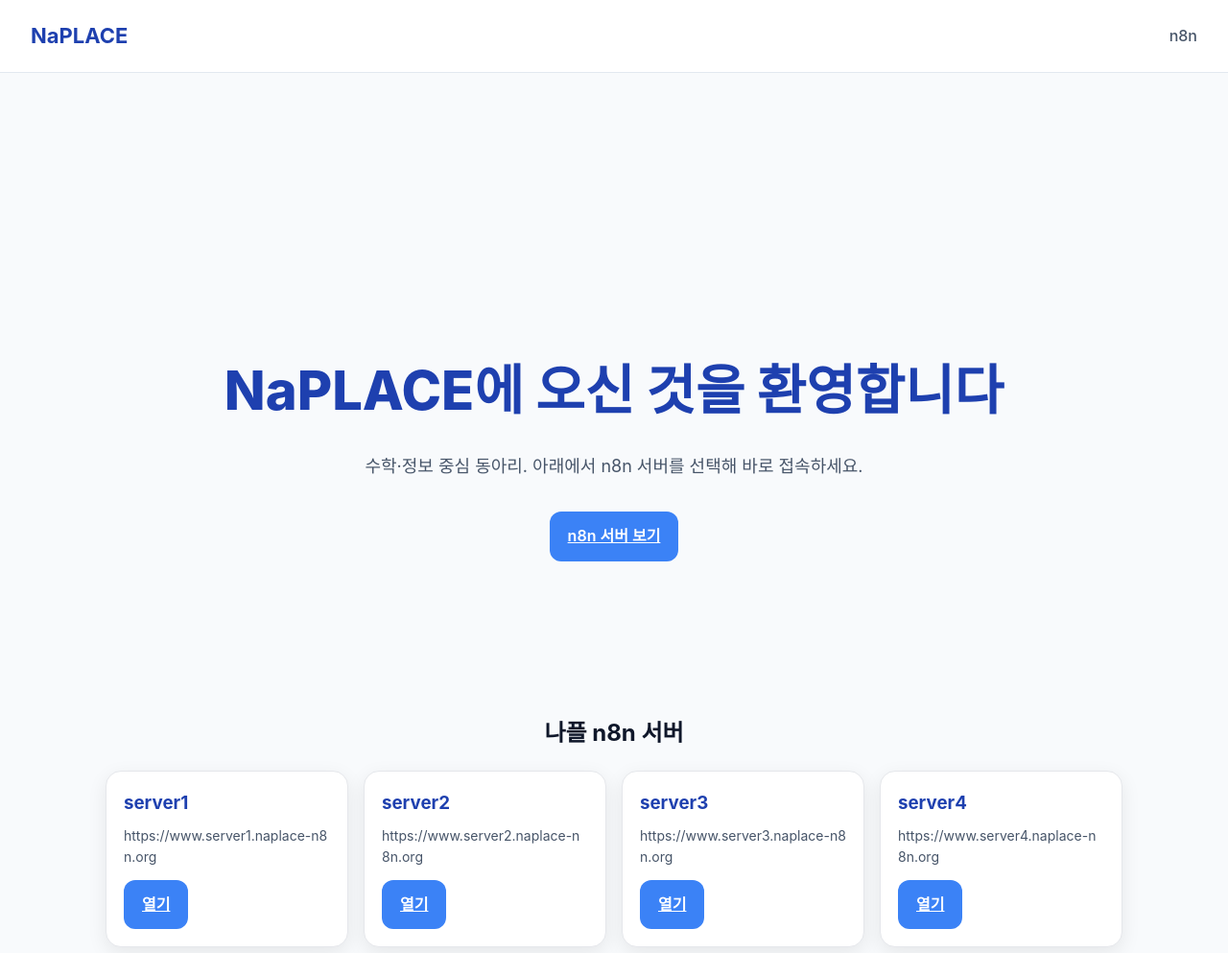
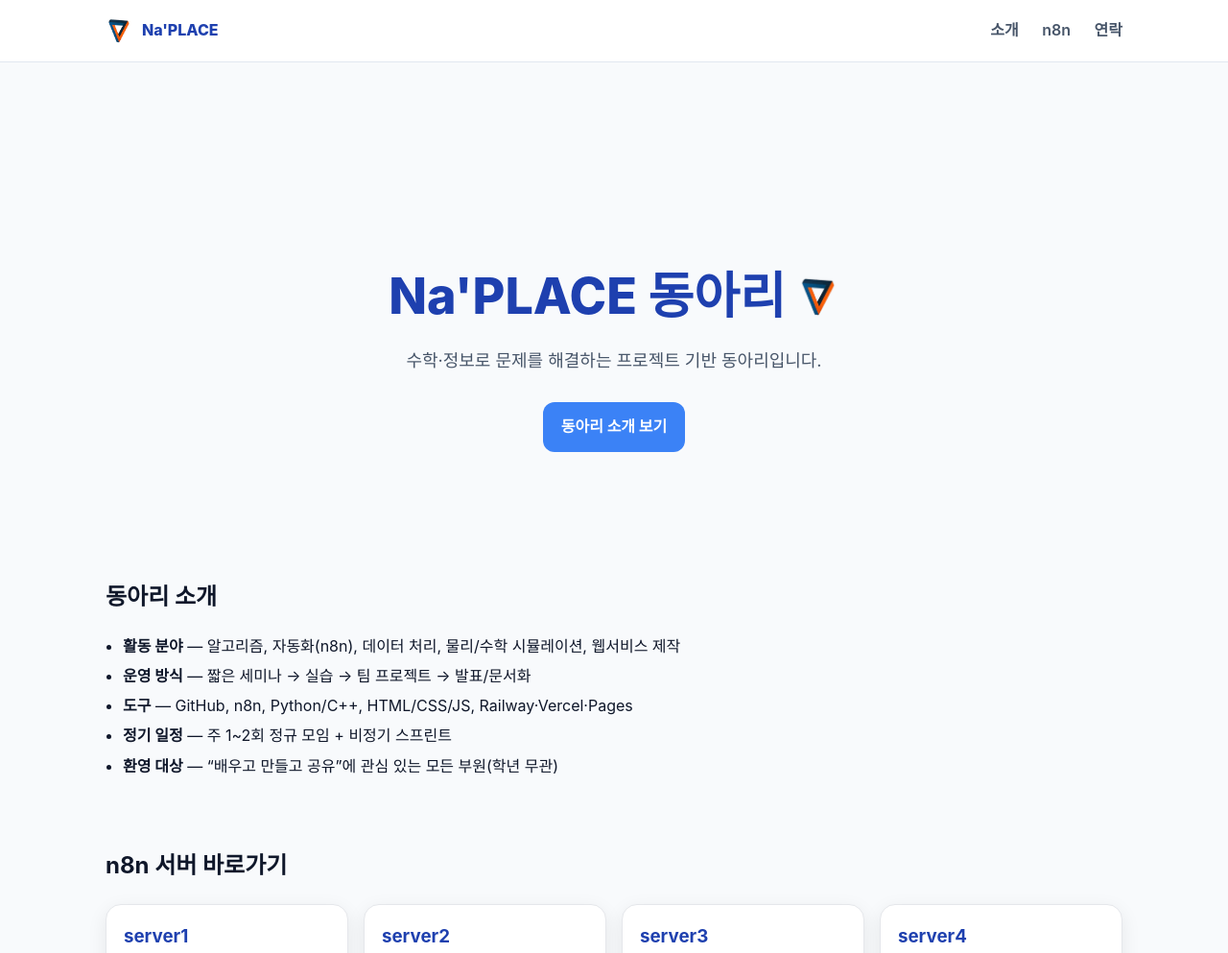
Before and after one commit to colddog09/naplace, a plain HTML site: page index.html in a window 1280 px wide. Shown: the top 993 px of the page at 96% size. Drawn offline with Linux system fonts and the light colour scheme.

Commit message:
Revise Na'PLACE club details and layout
Updated the title and description for the Na'PLACE club. Enhanced the layout and styling of the header, hero section, and added an introduction section. Improved accessibility and organization of the content.

```diff
--- a/index.html
+++ b/index.html
@@ -3,59 +3,88 @@
 <head>
   <meta charset="utf-8">
   <meta name="viewport" content="width=device-width, initial-scale=1">
-  <title>NaPLACE</title>
+  <title>Na'PLACE 동아리</title>
+  <meta name="description" content="경기북과학고 Na'PLACE — 수학·정보 기반 프로젝트 동아리">
   <style>
-    :root {
+    :root{
       --brand:#3b82f6; --brand-dark:#1e40af;
-      --bg:#f8fafc; --fg:#0f172a; --muted:#475569; --card-bg:#ffffff;
-      --radius:16px; --shadow:0 6px 20px rgba(0,0,0,0.08);
+      --bg:#f8fafc; --fg:#0f172a; --muted:#475569; --card:#ffffff;
+      --radius:16px; --shadow:0 6px 20px rgba(0,0,0,.08);
     }
     *{box-sizing:border-box}
     body{margin:0;font-family:'Pretendard',-apple-system,BlinkMacSystemFont,system-ui,Roboto,sans-serif;background:var(--bg);color:var(--fg);line-height:1.6}
-    header{display:flex;align-items:center;justify-content:space-between;padding:20px 32px;background:#fff;border-bottom:1px solid #e2e8f0;position:sticky;top:0;z-index:10}
-    .brand{font-size:22px;font-weight:700;color:var(--brand-dark);text-decoration:none}
-    nav a{margin-left:24px;text-decoration:none;color:var(--muted);font-weight:500}
+    a{color:inherit;text-decoration:none}
+    header{position:sticky;top:0;z-index:10;background:#fff;border-bottom:1px solid #e2e8f0}
+    .container{max-width:1100px;margin:0 auto;padding:0 20px}
+    .nav{height:64px;display:flex;align-items:center;justify-content:space-between;gap:16px}
+    .brand{display:flex;align-items:center;gap:10px;font-weight:800;color:var(--brand-dark)}
+    .brand img{width:28px;height:28px;object-fit:contain}
+    nav a{margin-left:20px;color:var(--muted);font-weight:600}
     nav a:hover{color:var(--brand)}
     main{max-width:1100px;margin:0 auto;padding:40px 20px}
-    section{margin:80px 0}
-    .hero{text-align:center;padding:120px 20px 80px}
-    .hero h1{font-size:clamp(32px,5vw,56px);font-weight:800;color:var(--brand-dark);margin-bottom:20px}
-    .hero p{color:var(--muted);font-size:18px;margin-bottom:32px}
-    .btn{display:inline-block;background:var(--brand);color:#fff;padding:12px 18px;border-radius:12px;font-weight:600;transition:background .25s,transform .2s;border:1px solid transparent}
+    section{margin:72px 0}
+    .hero{text-align:center;padding:90px 20px 60px}
+    .hero-title{display:inline-flex;gap:12px;align-items:center;justify-content:center;flex-wrap:wrap}
+    .hero h1{font-size:clamp(30px,5vw,52px);font-weight:800;color:var(--brand-dark);margin:0}
+    .logo-large{width:44px;height:44px;object-fit:contain}
+    .hero p{color:var(--muted);font-size:18px;margin:12px 0 28px}
+    .btn{display:inline-block;background:var(--brand);color:#fff;padding:12px 18px;border-radius:12px;font-weight:700;border:1px solid transparent;transition:background .25s,transform .2s}
     .btn:hover{background:var(--brand-dark);transform:translateY(-2px)}
-    .btn.ghost{background:#fff;color:var(--fg);border-color:#e5e7eb}
     .cards{display:grid;grid-template-columns:repeat(auto-fit,minmax(240px,1fr));gap:16px;margin-top:18px}
-    .card{background:var(--card-bg);padding:18px;border-radius:var(--radius);box-shadow:var(--shadow);border:1px solid #e5e7eb}
+    .card{background:var(--card);padding:18px;border-radius:var(--radius);box-shadow:var(--shadow);border:1px solid #e5e7eb}
     .card h3{margin:0 0 8px;color:var(--brand-dark)}
     .card p{margin:0 0 12px;color:var(--muted);font-size:14px;word-break:break-all}
-    footer{background:#fff;border-top:1px solid #e2e8f0;text-align:center;padding:30px;color:#64748b;font-size:14px}
+    ul.clean{margin:0;padding-left:18px}
+    ul.clean li{margin:.35rem 0}
+    footer{background:#fff;border-top:1px solid #e2e8f0;text-align:center;padding:28px;color:#64748b;font-size:14px}
     @media (prefers-color-scheme: dark){
-      :root{--bg:#0f172a;--fg:#f1f5f9;--card-bg:#1e293b;--muted:#94a3b8}
+      :root{--bg:#0f172a;--fg:#f1f5f9;--card:#1e293b;--muted:#94a3b8}
       header,footer{background:#1e293b}
-      .btn.ghost{background:transparent;border-color:#334155;color:#e2e8f0}
       .card{border-color:#334155}
     }
   </style>
 </head>
-
 <body>
   <header>
-    <a class="brand" href="#">NaPLACE</a>
-    <nav>
-      <a href="#servers">n8n</a>
-    </nav>
+    <div class="container nav">
+      <a class="brand" href="#">
+        <img src="assets/naplace-logo.png" alt="Na'PLACE 로고">
+        Na'PLACE
+      </a>
+      <nav>
+        <a href="#intro">소개</a>
+        <a href="#servers">n8n</a>
+        <a href="#contact">연락</a>
+      </nav>
+    </div>
   </header>
 
   <main>
+    <!-- 히어로 -->
     <section class="hero">
-      <h1>NaPLACE에 오신 것을 환영합니다</h1>
-      <p>수학·정보 중심 동아리. 아래에서 n8n 서버를 선택해 바로 접속하세요.</p>
-      <a class="btn" href="#servers">n8n 서버 보기</a>
+      <div class="hero-title">
+        <h1>Na'PLACE 동아리</h1>
+        <img class="logo-large" src="assets/naplace-logo.png" alt="Na'PLACE 로고">
+      </div>
+      <p>수학·정보로 문제를 해결하는 프로젝트 기반 동아리입니다.</p>
+      <a class="btn" href="#intro">동아리 소개 보기</a>
     </section>
 
-    <!-- n8n 서버 (초간단) -->
+    <!-- 동아리 소개 목록 -->
+    <section id="intro">
+      <h2>동아리 소개</h2>
+      <ul class="clean">
+        <li><strong>활동 분야</strong> — 알고리즘, 자동화(n8n), 데이터 처리, 물리/수학 시뮬레이션, 웹서비스 제작</li>
+        <li><strong>운영 방식</strong> — 짧은 세미나 → 실습 → 팀 프로젝트 → 발표/문서화</li>
+        <li><strong>도구</strong> — GitHub, n8n, Python/C++, HTML/CSS/JS, Railway·Vercel·Pages</li>
+        <li><strong>정기 일정</strong> — 주 1~2회 정규 모임 + 비정기 스프린트</li>
+        <li><strong>환영 대상</strong> — “배우고 만들고 공유”에 관심 있는 모든 부원(학년 무관)</li>
+      </ul>
+    </section>
+
+    <!-- n8n 서버 4개 (단순 버튼) -->
     <section id="servers">
-      <h2 style="text-align:center;">나플 n8n 서버</h2>
+      <h2>n8n 서버 바로가기</h2>
       <div class="cards">
         <article class="card">
           <h3>server1</h3>
@@ -79,10 +108,16 @@
         </article>
       </div>
     </section>
+
+    <!-- 연락 -->
+    <section id="contact">
+      <h2>연락</h2>
+      <p style="color:var(--muted)">문의/협업: <a href="mailto:naplace@school.org">naplace@school.org</a></p>
+    </section>
   </main>
 
   <footer>
-    © <span id="year"></span> NaPLACE — All Rights Reserved
+    © <span id="year"></span> Na'PLACE — All Rights Reserved
   </footer>
 
   <script>
```
